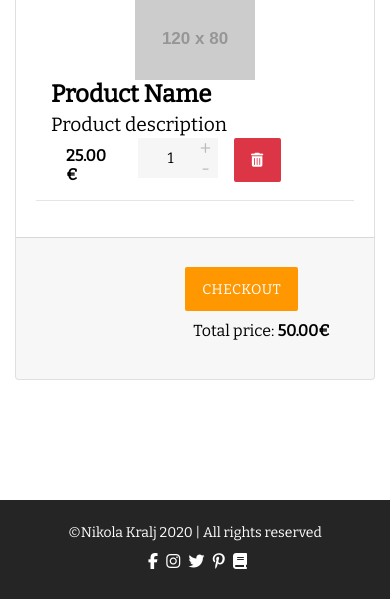
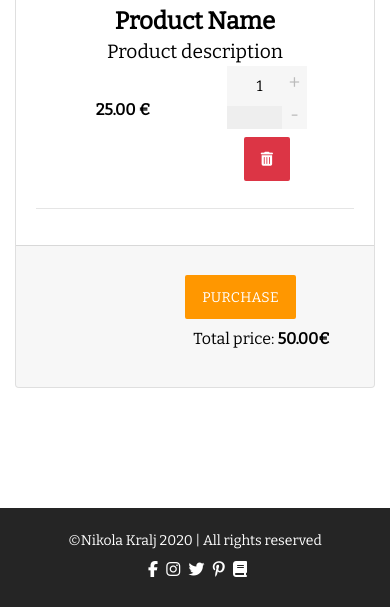
Before and after one commit to KraljN/bookit, a PHP site: page /index.php?page=shopping-cart in a window 390 px wide. Shown: the part 561-1168 px from the top of the page. Run offline with PHP 8.4, Linux system fonts and the light colour scheme; data comes from the database, SQL or seed files in the repository; grey boxes labelled with a size stand in for pictures from a placeholder-image service; data that the repository does not hold is empty; some libraries are stand-ins or nearby versions.

Commit message:
Responsive design for shopping cart

```diff
--- a/assets/css/style.css
+++ b/assets/css/style.css
@@ -180,7 +180,7 @@ header .cart {
   margin-right: 10px;
   position: relative;
   margin-top: 2px !important; }
-  header .cart .quntity {
+  header .cart .quantity {
     font-size: 9px;
     position: absolute;
     top: -3px;
@@ -1255,7 +1255,7 @@ width: 200px;
 
 .quantity {
   float: left;
-  margin-right: 15px;
+  /* margin-right: 15px; */
   background-color: #eee;
   position: relative;
   width: 80px;
--- a/views/fixed/header.php
+++ b/views/fixed/header.php
@@ -49,7 +49,7 @@
                                 <div class="cart mb-2 mx-auto">
                                     <span>
                                         <i class="fa fa-shopping-cart" aria-hidden="true"></i></span>
-                                    <span class="quntity">3</span>
+                                    <span class="quantity">3</span>
                                 </div>
                             </a>
                         </div>
--- a/views/shopping-cart.php
+++ b/views/shopping-cart.php
@@ -8,20 +8,20 @@
          <div class="card-body">
                  <!-- PRODUCT -->
                  <div class="row">
-                     <div class="col-12 col-sm-12 col-md-2 text-center">
-                             <img class="img-responsive" src="http://placehold.it/120x80" alt="prewiew" width="120" height="80">
+                     <div class="col-12 col-sm-12 col-md-2 text-center mb-2 mb-sm-0">
+                             <img class="img-responsive" src="https://place-hold.it/80x120" alt="prewiew"/>
                      </div>
-                     <div class="col-12 text-sm-center col-sm-12 text-md-left col-md-6">
+                     <div class="col-12 text-sm-center col-sm-12 text-center text-md-left col-md-4 d-flex flex-column justify-content-center">
                          <h4 class="product-name"><strong>Product Name</strong></h4>
                          <h4>
                              <small>Product description</small>
                          </h4>
                      </div>
-                     <div class="col-12 col-sm-12 text-sm-center col-md-4 text-md-right row">
-                         <div class="col-3 col-sm-3 col-md-6 text-md-right pt-2">
+                     <div class="col-12 col-sm-12 text-sm-center col-md-6 text-md-right d-flex align-items-center justify-content-center flex-column flex-sm-row row">
+                         <div class="col-6 text-center mb-2 mb-sm-0 col-sm-3 col-md-4 text-md-right pt-2">
                              <h6><strong>25.00 &euro;</strong></h6>
                          </div>
-                         <div class="col-4 col-sm-4 col-md-4">
+                         <div class="col-6 col-sm-4 mb-2 mb-sm-0 d-flex justify-content-center">
                              <div class="quantity">
                                  <input type="button" value="+" class="plus">
                                  <input type="number" step="1" max="99" min="1" value="1" title="Qty" class="qty"
@@ -29,39 +29,7 @@
                                  <input type="button" value="-" class="minus">
                              </div>
                          </div>
-                         <div class="col-2 col-sm-2 col-md-2 text-right">
-                             <button type="button" class="btn red-button btn-xs">
-                                 <i class="fa fa-trash" aria-hidden="true"></i>
-                             </button>
-                         </div>
-                     </div>
-                 </div>
-                 <hr>
-                 <!-- END PRODUCT -->
-                 <!-- PRODUCT -->
-                 <div class="row">
-                     <div class="col-12 col-sm-12 col-md-2 text-center">
-                             <img class="img-responsive" src="http://placehold.it/120x80" alt="prewiew" width="120" height="80">
-                     </div>
-                     <div class="col-12 text-sm-center col-sm-12 text-md-left col-md-6">
-                         <h4 class="product-name"><strong>Product Name</strong></h4>
-                         <h4>
-                             <small>Product description</small>
-                         </h4>
-                     </div>
-                     <div class="col-12 col-sm-12 text-sm-center col-md-4 text-md-right row">
-                         <div class="col-3 col-sm-3 col-md-6 text-md-right pt-2">
-                             <h6><strong>25.00 &euro;</strong></h6>
-                         </div>
-                         <div class="col-4 col-sm-4 col-md-4">
-                             <div class="quantity">
-                                 <input type="button" value="+" class="plus">
-                                 <input type="number" step="1" max="99" min="1" value="1" title="Qty" class="qty"
-                                        size="4">
-                                 <input type="button" value="-" class="minus">
-                             </div>
-                         </div>
-                         <div class="col-2 col-sm-2 col-md-2 text-right">
+                         <div class="col-5 col-sm-3 text-center text-sm-left">
                              <button type="button" class="btn red-button btn-xs">
                                  <i class="fa fa-trash" aria-hidden="true"></i>
                              </button>
@@ -75,7 +43,7 @@
              <div class="coupon col-md-5 col-sm-5 no-padding-left pull-left">
              </div>
              <div class="float-right m-3">
-                 <a href="" class="btn btn-success ">Checkout</a>
+                 <a href="" class="btn">Purchase</a>
                  <div class="pull-right m-2">
                      Total price: <b>50.00€</b>
                  </div>
```
Also changed, not shown: data/access.txt (+51 -0 lines), assets/img/logo.png (deleted), assets/img/thumb-girl.jpg (added), assets/img/thumb-goalie.jpg (added), assets/img/thumb-hamlet.jpg (added), assets/img/thumb-handmaid.jpg (added), assets/img/thumb-lolita.jpg (added), assets/img/thumb-romeo.jpg (added), assets/img/thumb-short_letter.jpg (added), assets/img/thumb-sorrow.jpg (added), assets/img/thumb-testaments.png (added), 2 other files.
